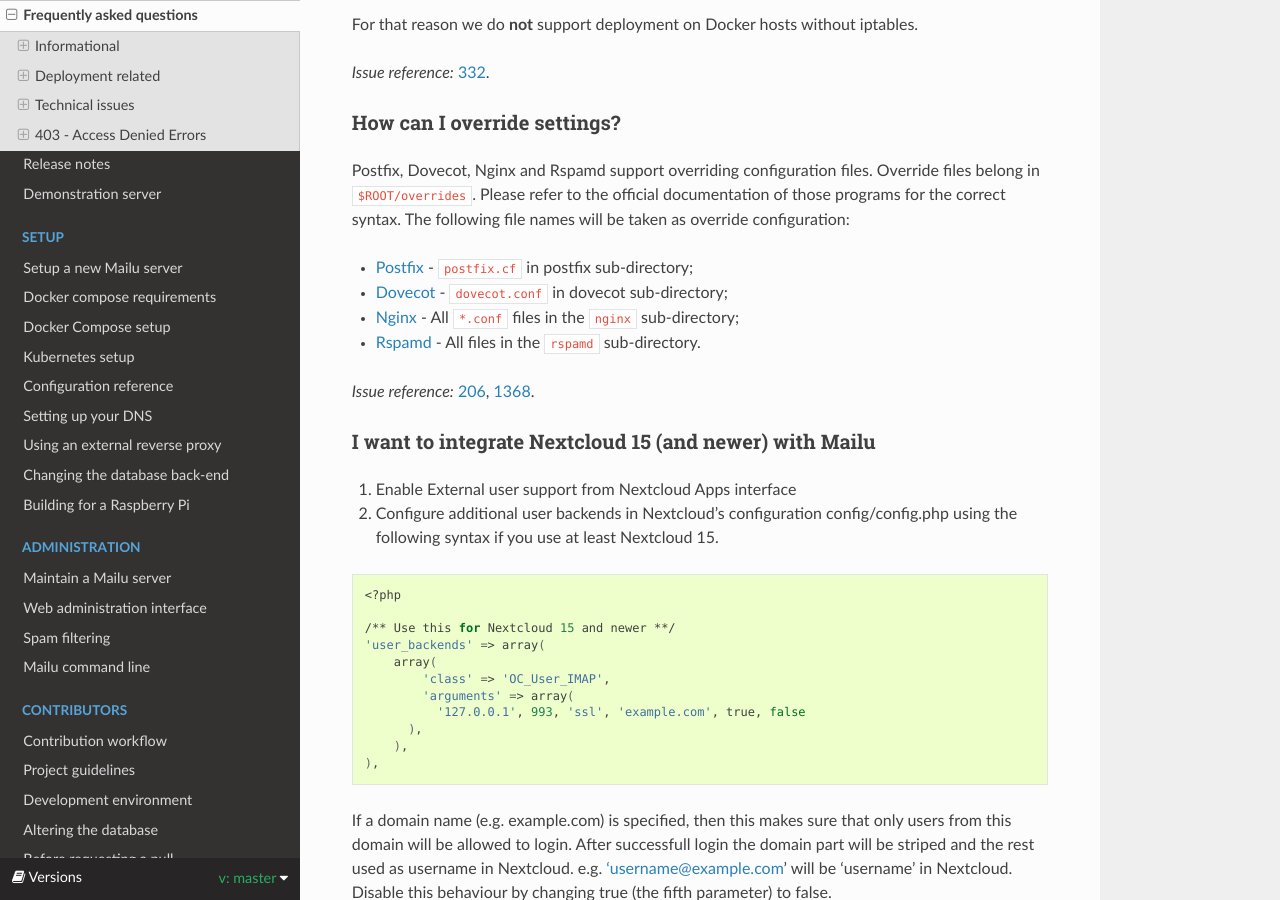
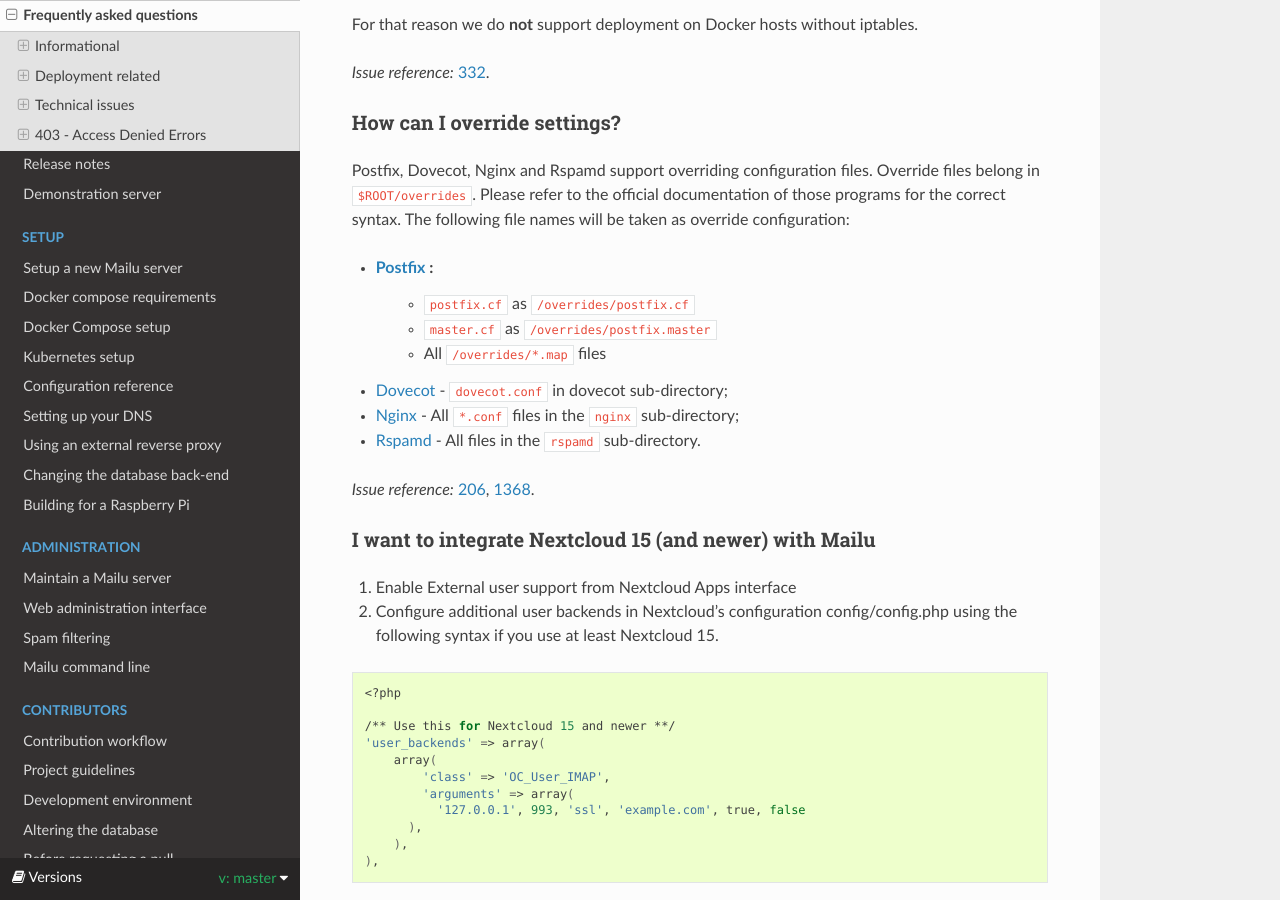
Before and after one commit to WillingDev0812/Mail-Management-Tool, a Sphinx documentation site: the page built from docs/faq.rst, in a window 1280 px wide and 900 px high, scrolled down 5074 px. Built offline with Sphinx 7.4.7 and the Read the Docs theme 2.0.0, drawn with Linux system fonts in a browser that asks for light colours; formulas are drawn with MathJax 3.

Commit message:
Add details for postfix-overrides

```diff
--- a/docs/faq.rst
+++ b/docs/faq.rst
@@ -257,7 +257,10 @@ Postfix, Dovecot, Nginx and Rspamd support overriding configuration files. Overr
 ``$ROOT/overrides``. Please refer to the official documentation of those programs for the
 correct syntax. The following file names will be taken as override configuration:
 
-- `Postfix`_ - ``postfix.cf`` in postfix sub-directory;
+- `Postfix`_ :
+   - ``postfix.cf`` as ``/overrides/postfix.cf``
+   - ``master.cf`` as ``/overrides/postfix.master``
+   - All ``/overrides/*.map`` files
 - `Dovecot`_ - ``dovecot.conf`` in dovecot sub-directory;
 - `Nginx`_ - All ``*.conf`` files in the ``nginx`` sub-directory;
 - `Rspamd`_ - All files in the ``rspamd`` sub-directory.
```
